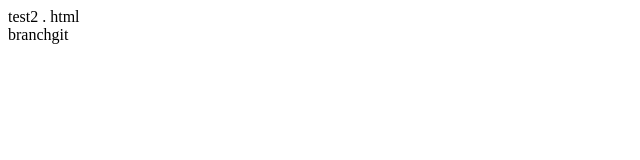
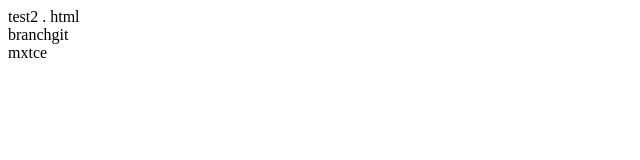
Before and after one commit to kim-j-s/git, a plain HTML site: page git2/test2.html in a window 1280 px wide. Shown: the full height of the page, 0-640 px from the left. Drawn offline with Linux system fonts and the light colour scheme.

Commit message:
test branch

```diff
--- a/git2/test2.html
+++ b/git2/test2.html
@@ -8,6 +8,7 @@
 </head>
 <body>
     test2 . html <br>
-    branchgit
+    branchgit <br>
+    mxtce
 </body>
 </html>
```
